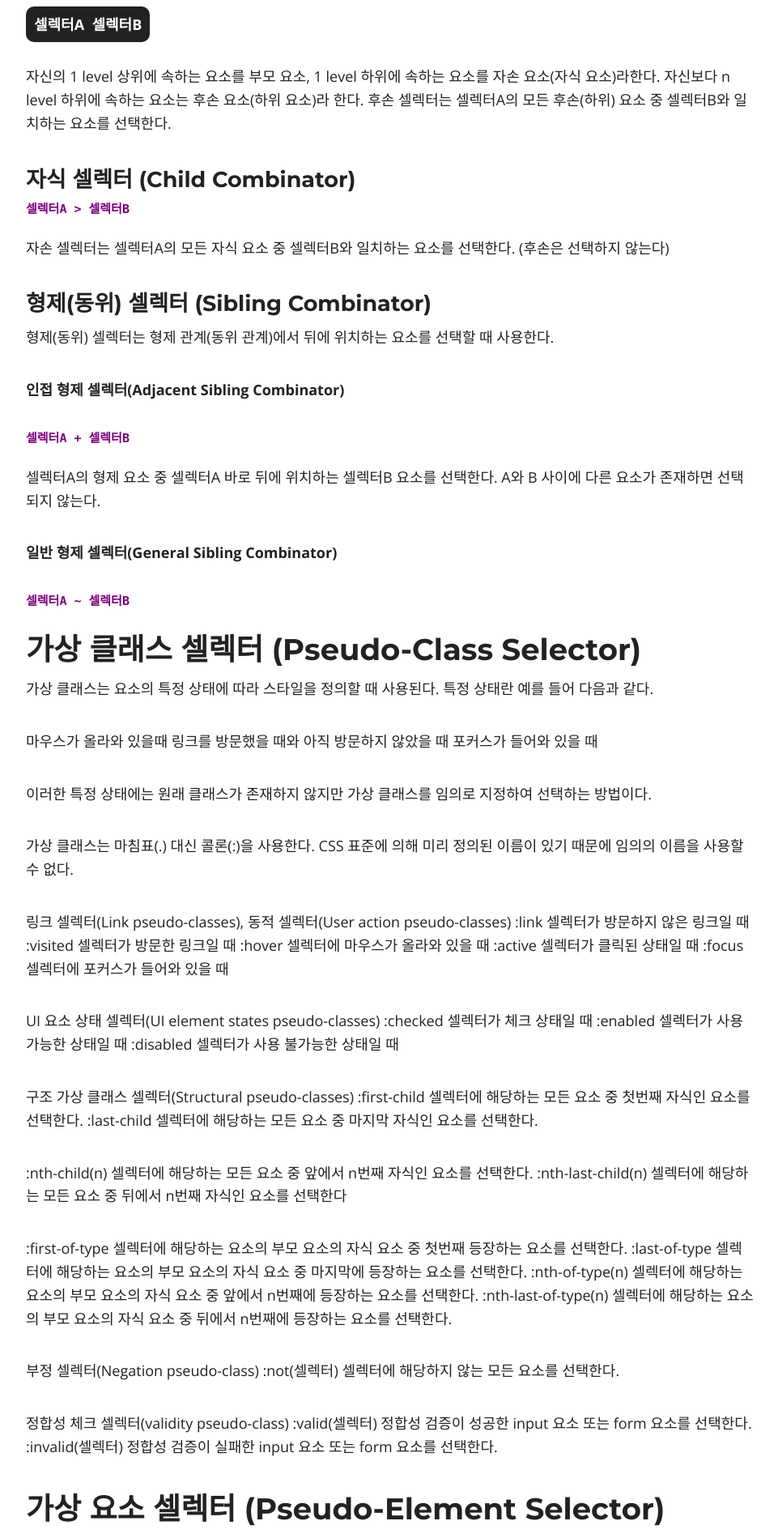
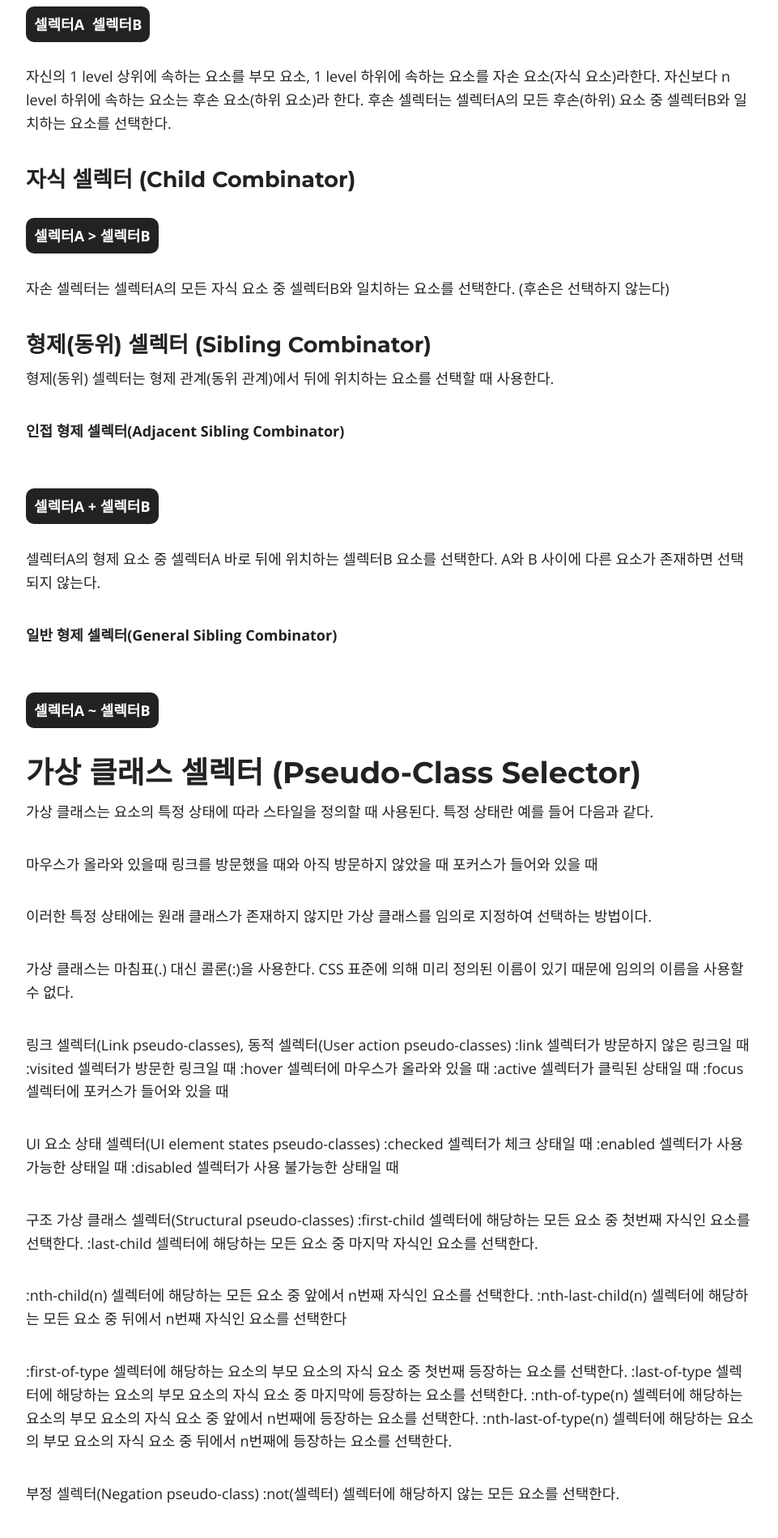
Before and after one commit to lsh58/lsh58.github.io, a Jekyll site: the page built from _posts/2020-02-18-CSS_선택자.md, in a window 1280 px wide. Shown: the part 1548-3447 px from the top of the page at 81% size, without its empty margins (158-1119 px from the left). Built offline with Jekyll 4.4.1, drawn with Linux system fonts in a browser that asks for light colours; nearby versions of some CDN libraries; comment, search, counter and statistics services are not loaded.

Commit message:
Update 2020-02-18-CSS_선택자.md

````diff
--- a/_posts/2020-02-18-CSS_선택자.md
+++ b/_posts/2020-02-18-CSS_선택자.md
@@ -59,9 +59,8 @@ CSS(Cascading Style Sheets)는 HTML 요소(Element)의 style(design, layout etc)
 
 ### 자식 셀렉터 (Child Combinator)
 
-```
-셀렉터A > 셀렉터B
-```
+<br>
+<span class="blackbox">셀렉터A > 셀렉터B</span>
 
 자손 셀렉터는 셀렉터A의 모든 자식 요소 중 셀렉터B와 일치하는 요소를 선택한다. (후손은 선택하지 않는다)
 
@@ -71,17 +70,15 @@ CSS(Cascading Style Sheets)는 HTML 요소(Element)의 style(design, layout etc)
 
 **인접 형제 셀렉터(Adjacent Sibling Combinator)**
 
-```
-셀렉터A + 셀렉터B
-```
+<br>
+<span class="blackbox">셀렉터A + 셀렉터B</span>
 
 셀렉터A의 형제 요소 중 셀렉터A 바로 뒤에 위치하는 셀렉터B 요소를 선택한다. A와 B 사이에 다른 요소가 존재하면 선택되지 않는다.
 
 **일반 형제 셀렉터(General Sibling Combinator)**
 
-```
-셀렉터A ~ 셀렉터B
-```
+<br>
+<span class="blackbox">셀렉터A ~ 셀렉터B</span>
 
 ## 가상 클래스 셀렉터 (Pseudo-Class Selector)
 
````
